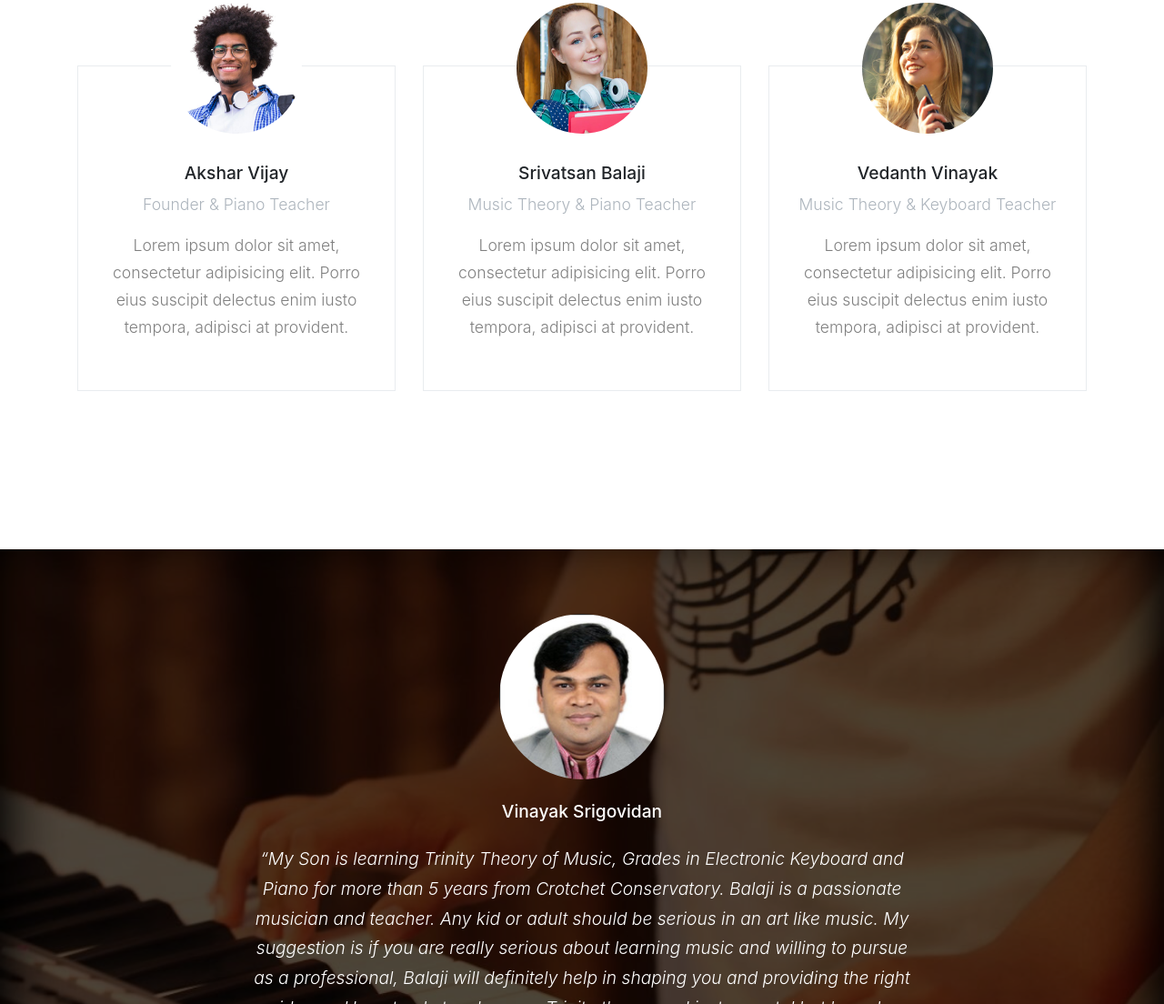
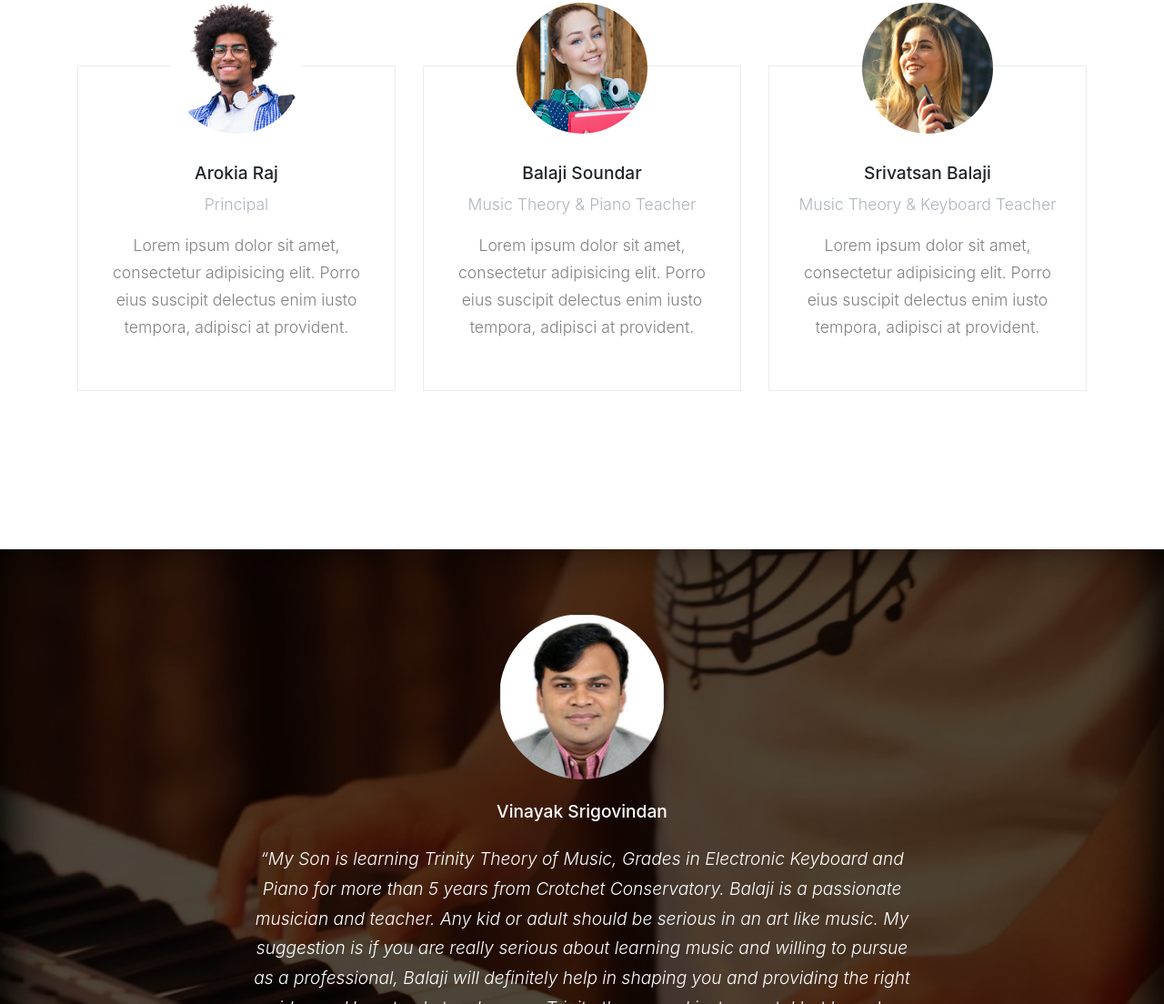
Before and after one commit to crotchetconservatory/crotchetconservatory, a plain HTML site: page index.html in a window 1280 px wide. Shown: the part 4146-5250 px from the top of the page at 91% size. Drawn offline with Linux system fonts and the light colour scheme; files whose address does not match are found by name; a web font is replaced by a local one.

Commit message:
Updated the index page

```diff
--- a/index.html
+++ b/index.html
@@ -57,7 +57,6 @@
           </div>
         </div>
       </div>
-
     </header>
 
     <div class="intro-section" id="home-section">
@@ -71,7 +70,6 @@
                   <h2 class="welcome-message" data-aos="fade-up" data-aos-delay="100">Welcome to Crotchet Conservatory!</h2>
                   <p class="mb-4"  data-aos="fade-up" data-aos-delay="200">Let Music Be Your Life. Start your Musical Journey with us!</p>
                   <p data-aos="fade-up" data-aos-delay="300"><a href="https://docs.google.com/forms/d/1-CF8SRaXi_w5HwPwmthw0hmqUFQb7BPu5PdblwxFsVc/" class="btn btn-primary py-3 px-5 btn-pill">Admission Now</a></p>
-
                 </div>
 
                 <div class="col-lg-5 ml-auto" data-aos="fade-up" data-aos-delay="500">
@@ -90,16 +88,13 @@
                       <input type="submit" class="btn btn-primary btn-pill" value="Sign up">
                     </div>
                   </form>
-
                 </div>
               </div>
             </div>
-
           </div>
         </div>
       </div>
     </div>
-
 
     <div class="site-section courses-title" id="courses-section">
       <div class="container">
@@ -113,9 +108,7 @@
     <div class="site-section courses-entry-wrap"  data-aos="fade-up" data-aos-delay="100">
       <div class="container">
         <div class="row">
-
           <div class="owl-carousel col-12 nonloop-block-14">
-
             <div class="course bg-white h-100 align-self-stretch">
               <figure class="m-0">
                 <a href="course-single.html"><img src="images/img_1.jpg" alt="Image" class="img-fluid"></a>
@@ -164,8 +157,6 @@
               </div>
             </div>
 
-
-
             <div class="course bg-white h-100 align-self-stretch">
               <figure class="m-0">
                 <a href="course-single.html"><img src="images/img_4.jpg" alt="Image" class="img-fluid"></a>
@@ -213,10 +204,7 @@
                 <div class="py-3 px-4 w-25 ml-auto border-left"><span class="icon-chat"></span> 2</div>
               </div>
             </div>
-
           </div>
-
-
 
         </div>
         <div class="row justify-content-center">
@@ -228,7 +216,6 @@
       </div>
     </div>
 
-
     <div class="site-section" id="programs-section">
       <div class="container">
         <div class="row mb-5 justify-content-center">
@@ -237,6 +224,7 @@
             <p>Lorem ipsum dolor sit amet, consectetur adipisicing elit. Magnam repellat aut neque! Doloribus sunt non aut reiciendis, vel recusandae obcaecati hic dicta repudiandae in quas quibusdam ullam, illum sed veniam!</p>
           </div>
         </div>
+
         <div class="row mb-5 align-items-center">
           <div class="col-lg-7 mb-5" data-aos="fade-up" data-aos-delay="100">
             <img src="images/undraw_youtube_tutorial.svg" alt="Image" class="img-fluid">
@@ -254,7 +242,6 @@
               <span class="custom-icon-inner mr-3"><span class="icon icon-university"></span></span>
               <div><h3 class="m-0">150 Universities Worldwide</h3></div>
             </div>
-
           </div>
         </div>
 
@@ -275,7 +262,6 @@
               <span class="custom-icon-inner mr-3"><span class="icon icon-university"></span></span>
               <div><h3 class="m-0">150 Universities Worldwide</h3></div>
             </div>
-
           </div>
         </div>
 
@@ -296,16 +282,13 @@
               <span class="custom-icon-inner mr-3"><span class="icon icon-university"></span></span>
               <div><h3 class="m-0">150 Universities Worldwide</h3></div>
             </div>
-
           </div>
         </div>
-
       </div>
     </div>
 
     <div class="site-section" id="teachers-section">
       <div class="container">
-
         <div class="row mb-5 justify-content-center">
           <div class="col-lg-7 mb-5 text-center"  data-aos="fade-up" data-aos-delay="">
             <h2 class="section-title">Our Faculty</h2>
@@ -314,13 +297,12 @@
         </div>
 
         <div class="row">
-
           <div class="col-md-6 col-lg-4 mb-4" data-aos="fade-up" data-aos-delay="100">
             <div class="teacher text-center">
               <img src="images/person_1.jpg" alt="Image" class="img-fluid w-50 rounded-circle mx-auto mb-4">
               <div class="py-2">
-                <h3 class="text-black">Akshar Vijay</h3>
-                <p class="position">Founder & Piano Teacher</p>
+                <h3 class="text-black">Arokia Raj</h3>
+                <p class="position">Principal</p>
                 <p>Lorem ipsum dolor sit amet, consectetur adipisicing elit. Porro eius suscipit delectus enim iusto tempora, adipisci at provident.</p>
               </div>
             </div>
@@ -330,7 +312,7 @@
             <div class="teacher text-center">
               <img src="images/person_2.jpg" alt="Image" class="img-fluid w-50 rounded-circle mx-auto mb-4">
               <div class="py-2">
-                <h3 class="text-black">Srivatsan Balaji</h3>
+                <h3 class="text-black">Balaji Soundar</h3>
                 <p class="position">Music Theory & Piano Teacher</p>
                 <p>Lorem ipsum dolor sit amet, consectetur adipisicing elit. Porro eius suscipit delectus enim iusto tempora, adipisci at provident.</p>
               </div>
@@ -341,7 +323,7 @@
             <div class="teacher text-center">
               <img src="images/person_3.jpg" alt="Image" class="img-fluid w-50 rounded-circle mx-auto mb-4">
               <div class="py-2">
-                <h3 class="text-black">Vedanth Vinayak</h3>
+                <h3 class="text-black">Srivatsan Balaji</h3>
                 <p class="position">Music Theory & Keyboard Teacher</p>
                 <p>Lorem ipsum dolor sit amet, consectetur adipisicing elit. Porro eius suscipit delectus enim iusto tempora, adipisci at provident.</p>
               </div>
@@ -356,7 +338,7 @@
         <div class="row justify-content-center align-items-center">
           <div class="col-md-8 text-center testimony">
             <img src="images/vinayak.jpg" alt="Image" class="img-fluid w-25 mb-4 rounded-circle">
-            <h3 class="mb-4">Vinayak Srigovidan</h3>
+            <h3 class="mb-4">Vinayak Srigovindan</h3>
             <blockquote>
               <p>&ldquo;My Son is learning Trinity Theory of Music, Grades in Electronic Keyboard and Piano for more than 5 years from Crotchet Conservatory. Balaji is a passionate musician and teacher. Any kid or adult should be serious in an art like music. My suggestion is if you are really serious about learning music and willing to pursue as a professional, Balaji will definitely help in shaping you and providing the right guidance. He not only teaches you Trinity theory and instrumental but based on your interest, he will guide you in the genre of your interest. I highly recommend him for Music Theory and Piano/Keyboard instrumental.&rdquo;</p>
             </blockquote>
@@ -366,7 +348,6 @@
     </div>
 
     <div class="site-section pb-0">
-
       <div class="future-blobs">
         <div class="blob_2">
           <img src="images/blob_2.svg" alt="Image">
@@ -381,11 +362,11 @@
             <h2 class="section-title">Why Choose Us</h2>
           </div>
         </div>
+
         <div class="row">
           <div class="col-lg-4 ml-auto align-self-start"  data-aos="fade-up" data-aos-delay="100">
 
             <div class="p-4 rounded bg-white why-choose-us-box">
-
               <div class="d-flex align-items-center custom-icon-wrap custom-icon-light mb-3">
                 <div class="mr-3"><span class="custom-icon-inner"><span class="icon icon-graduation-cap"></span></span></div>
                 <div><h3 class="m-0">22,931 Yearly Graduates</h3></div>
@@ -415,10 +396,7 @@
                 <div class="mr-3"><span class="custom-icon-inner"><span class="icon icon-university"></span></span></div>
                 <div><h3 class="m-0">Best Faculty</h3></div>
               </div>
-
             </div>
-
-
           </div>
           <div class="col-lg-7 align-self-end"  data-aos="fade-left" data-aos-delay="200">
             <img src="images/person_transparent.png" alt="Image" class="img-fluid">
@@ -427,17 +405,10 @@
       </div>
     </div>
 
-
-
-
-
     <div class="site-section bg-light" id="contact-section">
       <div class="container">
-
         <div class="row justify-content-center">
           <div class="col-md-7">
-
-
 
             <h2 class="section-title mb-3">Message Us</h2>
             <p class="mb-5">Natus totam voluptatibus animi aspernatur ducimus quas obcaecati mollitia quibusdam temporibus culpa dolore molestias blanditiis consequuntur sunt nisi.</p>
@@ -475,13 +446,11 @@
                   <input type="submit" class="btn btn-primary py-3 px-5 btn-block btn-pill" value="Send Message">
                 </div>
               </div>
-
             </form>
           </div>
         </div>
       </div>
     </div>
-
 
     <footer class="footer-section bg-white">
       <div class="container">
@@ -511,7 +480,6 @@
               </div>
             </form>
           </div>
-
         </div>
 
         <div class="row pt-5 mt-5 text-center">
@@ -519,16 +487,12 @@
             <div class="border-top pt-5">
             <p>
         Copyright &copy; <script>document.write(new Date().getFullYear());</script> Crotchet Music Conservatory, All Rights Reserved. </a>
-
-      </p>
+            </p>
             </div>
           </div>
-
         </div>
       </div>
     </footer>
-
-
 
   </div> <!-- .site-wrap -->
 
@@ -546,7 +510,6 @@
   <script src="js/jquery.fancybox.min.js"></script>
   <script src="js/jquery.sticky.js"></script>
 
-
   <script src="js/main.js"></script>
 
   </body>
```
Also changed, not shown: course-single.html (+0 -1 lines).
